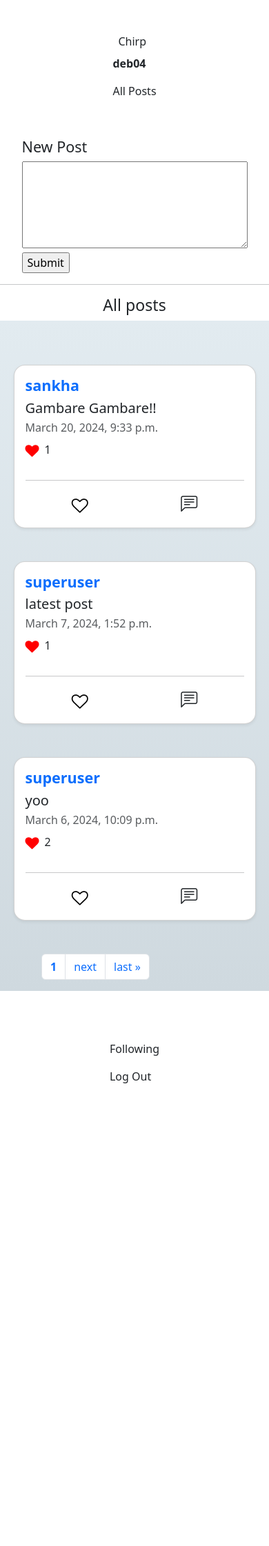
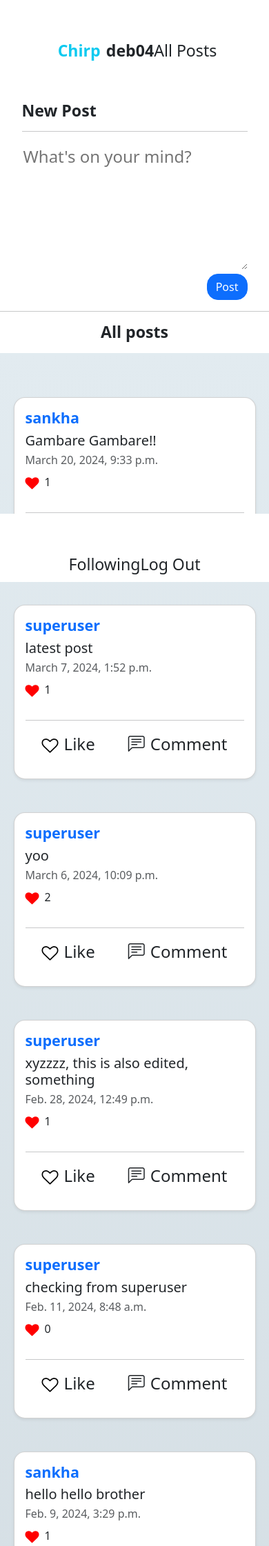
Before and after one commit to Debjyoti0404/network, a Django app: page / in a window 390 px wide. Shown: the top 2242 px of the page at 69% size. Before the commit the page ends 1571 px from the top, so only its background shows below. Run offline with Django 3.2, Linux system fonts and the light colour scheme; a user stored in the database is signed in; data comes from the database, SQL or seed files in the repository; both versions use the stored data as it was after the commit; some libraries are stand-ins or nearby versions.

Commit message:
worked on responsiveness and the form designs

```diff
--- a/network/forms.py
+++ b/network/forms.py
@@ -1,4 +1,8 @@
 from django import forms
 
 class PostForm(forms.Form):
-    post_content = forms.CharField(label="", widget=forms.Textarea(attrs={"rows":"5"}), max_length=1000)
+    post_content = forms.CharField(label="", widget=forms.Textarea(attrs={
+        "rows":"5",
+        "placeholder":"What's on your mind?",
+        "style":"width: 100%;font-size:24px;border:none;",
+        }), max_length=1000)
--- a/network/static/network/index.js
+++ b/network/static/network/index.js
@@ -4,9 +4,11 @@
     const edit_form = document.createElement('form');
     const textarea = document.createElement('textarea');
     textarea.setAttribute("rows", "4");
+    textarea.setAttribute("style", "width:100%;");
     textarea.innerHTML = post_content.innerHTML;
     const submit = document.createElement('input');
     submit.setAttribute("type", "submit");
+    submit.className = "btn btn-primary rounded-4";
     edit_form.appendChild(textarea);
     edit_form.appendChild(submit);
     post_content.innerHTML = '';
@@ -55,7 +57,7 @@
             document.querySelector('#commentcontent-' + post_id).value = '';
             load_comments(id);
             document.querySelector('#comment-' + post_id).style.display = 'block';
-            document.querySelector('#loadcomment-' + post_id).innerHTML = 'hide comments';
+            document.querySelector('#loadcomment-' + post_id).children[0].className = "bi bi-chat-left-text-fill";
         });
 }
 
--- a/network/templates/network/index.html
+++ b/network/templates/network/index.html
@@ -4,37 +4,37 @@
 {% block body %}
   {% if post_form == "profile_pg" %}
     <div class="product-container container-fluid" style="width: 90%;">
-      name: {{ user_profile.username }}
-      <br>
-      followers: {{ user_profile.follower_count }}
-      <br>
-      following: {{ user_profile.following_count }}
-      <br>
+      <h2 class="fw-bold">Name: {{ user_profile.username }}</h2>
+      <h2 class="fw-bold">Followers: {{ user_profile.follower_count }}</h2>
+      <h2 class="fw-bold">Following: {{ user_profile.following_count }}</h2>
       {% if user.is_authenticated and user.username != user_profile.username %}
           <a href="{% url 'followrequest' user_profile.username %}">
-              <button>
-                  {% if user in user_profile.follower_list.all %}
-                      Unfollow
-                  {% else %}
-                      Follow
-                  {% endif %}
-              </button>
+            {% if user in user_profile.follower_list.all %}
+              <button class="btn btn-danger">Unfollow</button>
+            {% else %}
+              <button class="btn btn-primary">Follow</button>
+            {% endif %}
           </a>
           <br>
       {% endif %}
     </div>
   {% elif post_form != "profile_pg" and post_form != "following_pg" and user.is_authenticated %}
     <div class="product-container container-fluid" style="width: 90%;">
-      <h4>New Post</h4>
+      <h3 class="fw-bold">New Post</h3>
+      <hr>
       <form id="new-post" action="{% url 'newpost' %}" method="post">
         {% csrf_token %}
         {{ post_form }}
-        <input type="submit" value="Submit">
+        <div class="d-flex justify-content-end">
+          <input type="submit" class="btn btn-primary rounded-4" value="Post">
+        </div>
       </form>
     </div>
   {% endif %}
   <hr>
-  <h3 class="text-center">All posts </h3>
+  <div class="sticky-top bg-white mb-3">
+    <h3 class="text-center fw-semibold">All posts </h3>
+  </div>
   <div class="pt-3" style="background: linear-gradient(to top, #cfd9df 0%, #e2ebf0 100%);">
     {% for post in all_posts %}
     <div class="product-container rounded-4 container-fluid card my-5 shadow-sm p-3" style="width: 90%;">
@@ -55,24 +55,28 @@
       <hr>
       <div class="d-flex justify-content-around">
         {% if user.is_authenticated %}
-        <div id="like-{{post.id}}" onclick="like_post(id)">
+        <div id="like-{{post.id}}" class="d-flex" onclick="like_post(id)">
           {% if user in post.liked_by.all %}
             <i class="fa fa-heart mt-2" style="font-size:24px;color:red"></i>
           {% else %}
             <i class="fa fa-heart-o mt-2" style="font-size:24px;color:black"></i>
           {% endif %}
+          <p class="ps-2" style="font-size: 24px;">Like</p>
         </div>
         {% endif %}
-        <div id="loadcomment-{{post.id}}" onclick="load_comments(id)">
+        <div id="loadcomment-{{post.id}}" class="d-flex" onclick="load_comments(id)">
           <i class="bi bi-chat-left-text" style="font-size: 24px;"></i>
+          <p class="ps-2" style="font-size: 24px;">Comment</p>
         </div>
       </div>
       <div id="comment-{{post.id}}" style="display: none;">
         <hr>
         {% if user.is_authenticated %}
           <form id="postcomment-{{post.id}}" onsubmit="post_comment(event, id)">
-            <input type="text" id="commentcontent-{{post.id}}" placeholder="comment.." required>
-            <input type="submit" value="Submit">
+            <input type="text" id="commentcontent-{{post.id}}" style="width: 100%;border: none; border-bottom: solid;" placeholder="comment.." required>
+            <div class="d-flex justify-content-end">
+              <input type="submit" class="mt-2 btn btn-primary rounded-4" value="Submit">
+            </div>
           </form>
         {% endif %}
         <div class="ps-5" id="allcomments-{{post.id}}"></div>
--- a/network/templates/network/layout.html
+++ b/network/templates/network/layout.html
@@ -14,43 +14,43 @@
     <body>
         <div class="container">
             <div class="row">
-                <div class="col-md-3 pt-5 d-flex justify-content-center">
+                <div class="col-md-2 pt-5 d-flex justify-content-center border-end-0 border-md-end">
                     <nav class="navigation-bar">
-                        <ul class="navbar-nav d-flex flex-column">
+                        <ul class="navbar-nav d-flex flex-row flex-md-column">
                             <li class="nav-item">
-                                <a class="navbar-brand mx-2" href="#">Chirp</a>
+                                <a class="nav-link mx-2 fs-3 text-info fw-bold" href="{% url 'index' %}">Chirp</a>
                             </li>
                         {% if user.is_authenticated %}
                             <li class="nav-item">
-                                <a class="nav-link" href="{% url 'profile' user.username %}"><strong>{{ user.username }}</strong></a>
+                                <a class="nav-link fs-3" href="{% url 'profile' user.username %}"><strong>{{ user.username }}</strong></a>
                             </li>
                         {% endif %}
                             <li class="nav-item">
-                                <a class="nav-link" href="{% url 'index' %}">All Posts</a>
+                                <a class="nav-link fs-3" href="{% url 'index' %}">All Posts</a>
                             </li>
                         </ul>
                       </nav>
                 </div>
-                <div class="col-md-6 pt-5 px-0">
+                <div class="col-md-8 pt-5 px-0">
                     {% block body %}
                     {% endblock %}
                 </div>
-                <div class="col-md-3 pt-5 d-flex justify-content-center">
+                <div class="col-md-2 pt-5 d-flex justify-content-center border-start border-start-0 border-md-start sticky-bottom bg-white sticky-md-none">
                     <nav class="navigation-bar">
-                        <ul class="navbar-nav d-flex flex-column">
+                        <ul class="navbar-nav d-flex flex-row flex-md-column justify-sm-content-between">
                         {% if user.is_authenticated %}
                             <li class="nav-item">
-                                <a class="nav-link" href="{% url 'following' %}">Following</a>
+                                <a class="nav-link fs-3" href="{% url 'following' %}">Following</a>
                             </li>
                             <li class="nav-item">
-                                <a class="nav-link" href="{% url 'logout' %}">Log Out</a>
+                                <a class="nav-link fs-3" href="{% url 'logout' %}">Log Out</a>
                             </li>
                         {% else %}
                             <li class="nav-item">
-                                <a class="nav-link" href="{% url 'login' %}">Log In</a>
+                                <a class="nav-link fs-3" href="{% url 'login' %}">Log In</a>
                             </li>
                             <li class="nav-item">
-                                <a class="nav-link" href="{% url 'register' %}">Register</a>
+                                <a class="nav-link fs-3" href="{% url 'register' %}">Register</a>
                             </li>
                         {% endif %}
                         </ul>
--- a/network/views.py
+++ b/network/views.py
@@ -37,7 +37,7 @@
         for post in Posts.objects.filter(username=account):
             all_posts.append(post)
 
-    paginator = Paginator(all_posts, 3)
+    paginator = Paginator(all_posts, 10)
     page_number = request.GET.get('page')
     page_obj = paginator.get_page(page_number)
 
@@ -76,7 +76,7 @@
 
 def index(request):
     posts = Posts.objects.all().order_by('-creation_time')
-    paginator = Paginator(posts, 3)
+    paginator = Paginator(posts, 10)
 
     page_number = request.GET.get("page")
     page_obj = paginator.get_page(page_number)
@@ -171,7 +171,7 @@
 
 def profile_view(request, name):
     all_posts = User.objects.get(username=name).all_posts.all().order_by('-creation_time')
-    paginator = Paginator(all_posts, 3)
+    paginator = Paginator(all_posts, 10)
     pg_number = request.GET.get("page")
     pg_obj = paginator.get_page(pg_number)
     return render(request, "network/index.html", {
```
Also changed, not shown: db.sqlite3.
